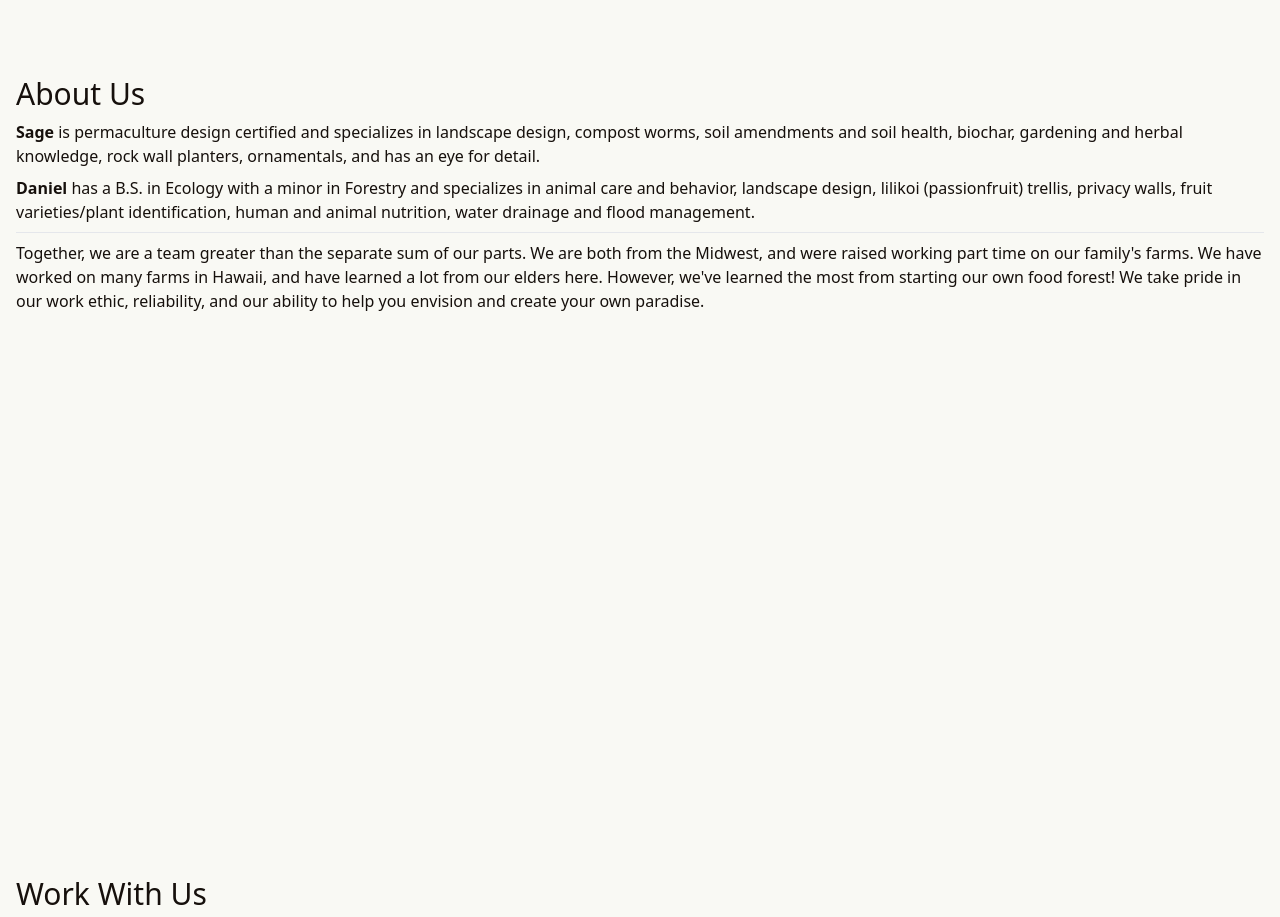
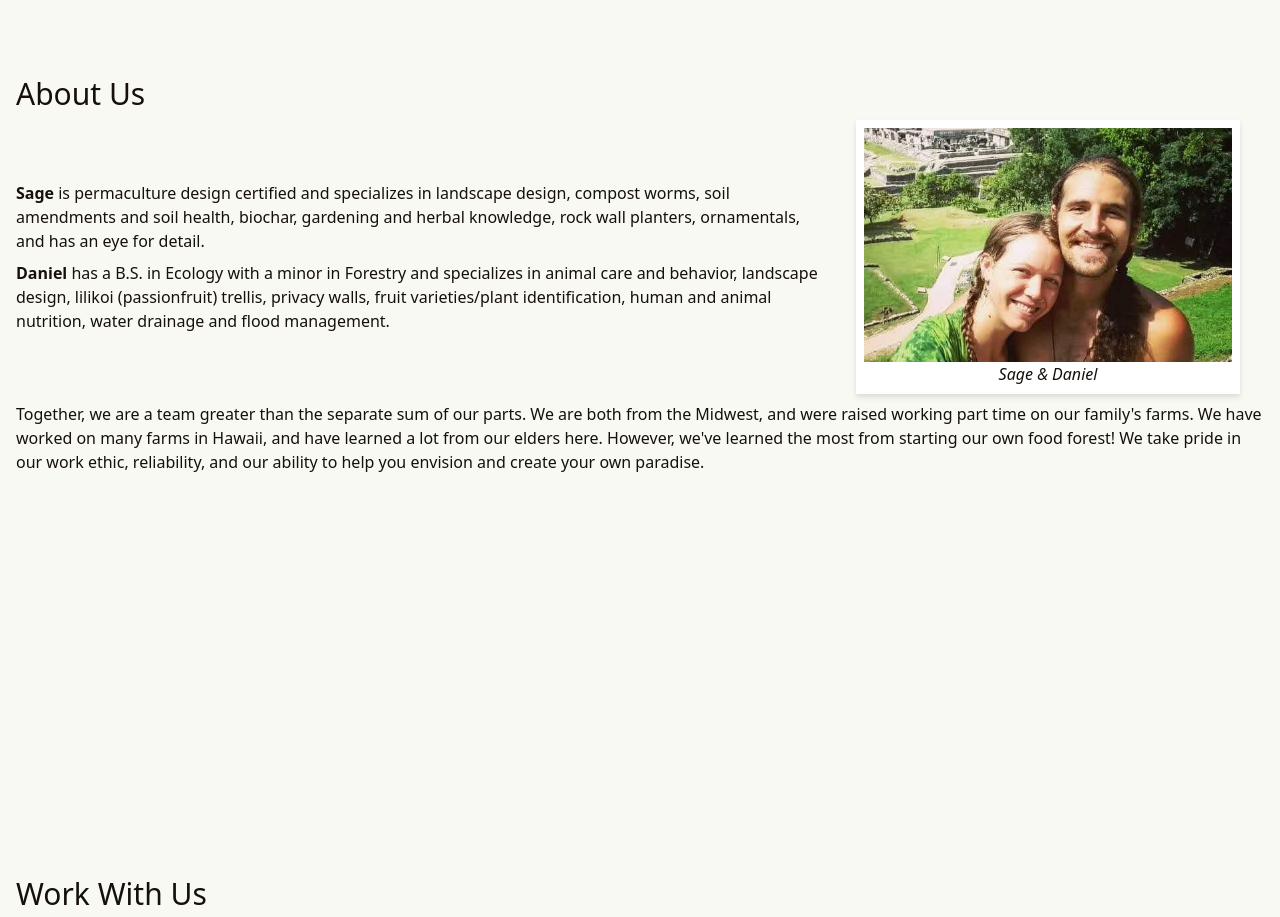
Before and after one commit to tdurtschi/food-forest-folks, a website: page index.html in a window 1280 px wide. Shown: the part 1540-2457 px from the top of the page. Drawn offline with Linux system fonts and the light colour scheme.

Commit message:
try adding image to about us page

```diff
--- a/index.html
+++ b/index.html
@@ -61,17 +61,27 @@
   </div>
   <div id="about" class="h-screen p-4 border-t-zinc-800 sm:container sm:ml-auto sm:mr-auto">
     <h1 class="mb-2">About Us</h1>
+    <div class="md:flex md:flex-row-reverse md:items-center">
+      <div class="img-card sm:mx-auto sm:w-96 md:mx-6 sm:flex-shrink-0">
+        <img src="./images/sage-daniel.png">
+        Sage & Daniel
+      </div>
+      <div>
         <p>
-      <strong>Sage</strong> is permaculture design certified and specializes in landscape design, compost worms, soil
-      amendments and soil health, biochar, gardening and herbal knowledge, rock wall planters, ornamentals, and has an
+          <strong>Sage</strong> is permaculture design certified and specializes in landscape design, compost worms,
+          soil
+          amendments and soil health, biochar, gardening and herbal knowledge, rock wall planters, ornamentals, and has
+          an
           eye for detail.
         </p>
         <p>
           <strong>Daniel</strong> has a B.S. in Ecology with a minor in Forestry and specializes in animal care and
-      behavior, landscape design, lilikoi (passionfruit) trellis, privacy walls, fruit varieties/plant identification,
+          behavior, landscape design, lilikoi (passionfruit) trellis, privacy walls, fruit varieties/plant
+          identification,
           human and animal nutrition, water drainage and flood management.
         </p>
-    <hr class="mt-2 mb-2" />
+      </div>
+    </div>
     <p>
       Together, we are a team greater than the separate sum of our parts. We are both from the Midwest, and were raised
       working part time on our family's farms. We have worked on many farms in Hawaii, and have learned a lot from our
--- a/input.css
+++ b/input.css
@@ -10,6 +10,14 @@ body {
 .h-screen {
   height: auto;
   min-height: 100vh;
+}
+
+.img-card {
+  @apply drop-shadow-md bg-white mx-auto p-2 text-center italic mb-2 flex flex-col justify-center;
+}
+
+.img-card img:hover {
+  cursor: pointer;
 }
 
 h1 {
```
Also changed, not shown: dist/output.css, images/sage-daniel.png (added). Lines whose indentation alone changed are shown as unchanged.
